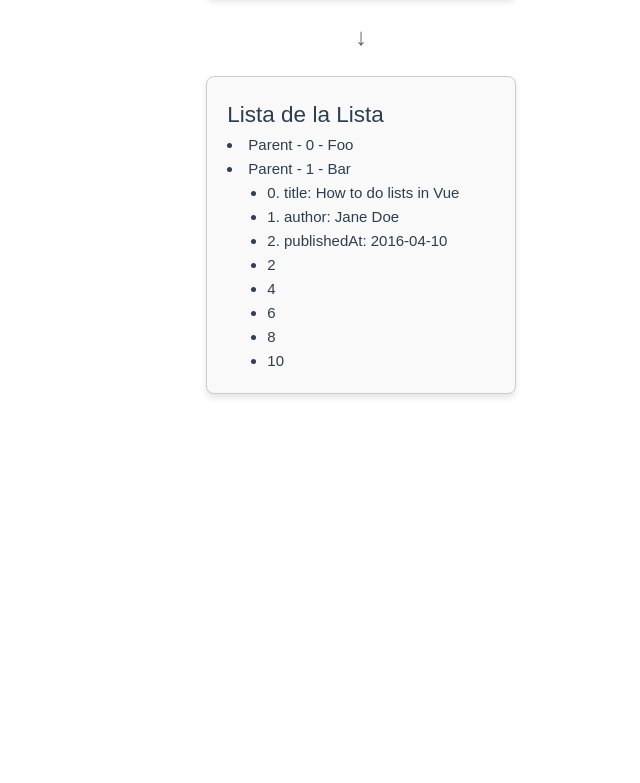
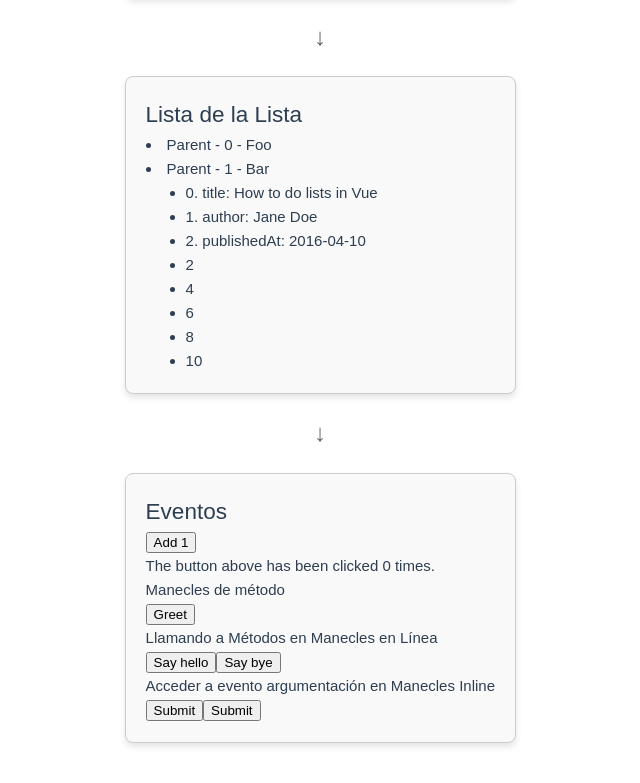
Before and after one commit to Kallavant/vue-project, a Vue app: page / in a window 1280 px wide. Shown: the part 657-1440 px from the top of the page, without its empty margins (104-744 px from the left). Before the commit the page ends 1091 px from the top, so only its background shows below. Built offline with nearby package versions, Linux system fonts and the light colour scheme.

Commit message:
Agregando temas

```diff
--- a/src/App.vue
+++ b/src/App.vue
@@ -45,6 +45,29 @@ function even(numbers) {
   return numbers.filter((number) => number % 2 === 0)
 }
 //********************************************************************************
+// Evento
+const counter = ref(0)
+const name = ref('Vue.js')
+
+function greet(event) {
+  alert(`Hello ${name.value}!`)
+  // `event` is the native DOM event
+  if (event) {
+    alert(event.target.tagName)
+  }
+}
+
+function say(message) {
+  alert(message)
+}
+
+function warn(message, event) {
+  // now we have access to the native event
+  if (event) {
+    event.preventDefault()
+  }
+  alert(message)
+}
 </script>
 
 <template>
@@ -105,6 +128,33 @@ function even(numbers) {
           <li v-for="n in even(numbers)">{{ n }}</li>
       </ul>
     </div>
+
+    <!-- Separador -->
+    <div class="separator">
+      <span>&#x2193;</span>
+    </div>
+
+    <!-- Renderización Condicional -->
+    <div class="section">
+      <h2>Eventos</h2>
+      <button @click="counter++">Add 1</button>
+      <p>The button above has been clicked {{ counter }} times.</p>
+      <p>Manecles de método</p>
+      <button @click="greet">Greet</button>
+      <p>Llamando a Métodos en Manecles en Línea</p>
+      <button @click="say('hello')">Say hello</button>
+      <button @click="say('bye')">Say bye</button>
+      <p>Acceder a evento argumentación en Manecles Inline</p>
+      <!-- using $event special variable -->
+      <button @click="warn('Form cannot be submitted yet.', $event)">
+      Submit
+      </button>
+      <!-- using inline arrow function -->
+      <button @click="(event) => warn('Form cannot be submitted yet.', event)">
+      Submit
+      </button>
+    </div>
+
   </div>
 
 
```
